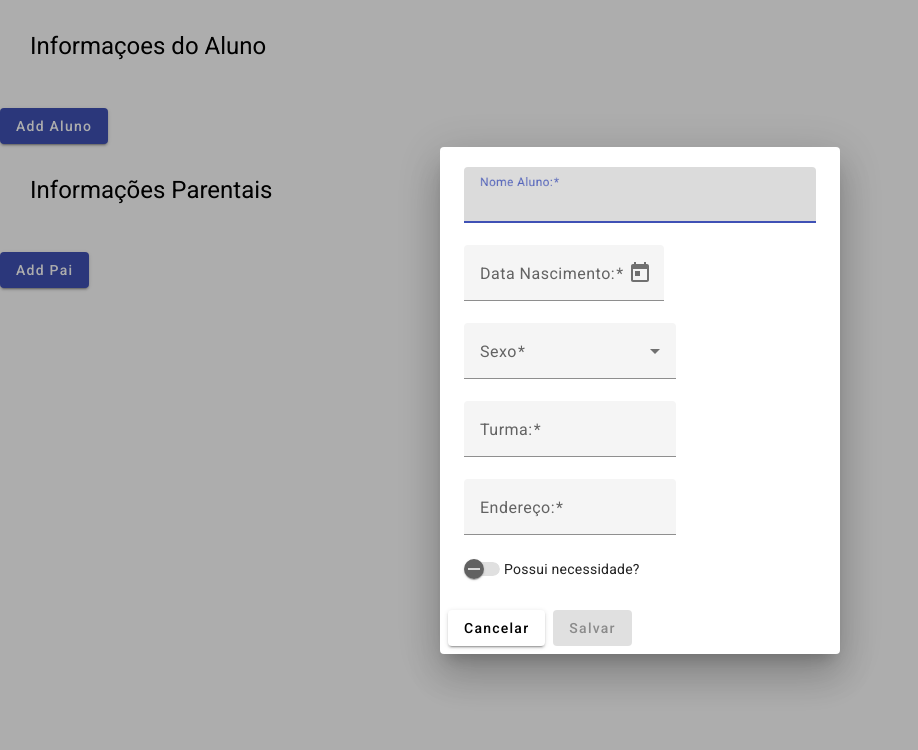
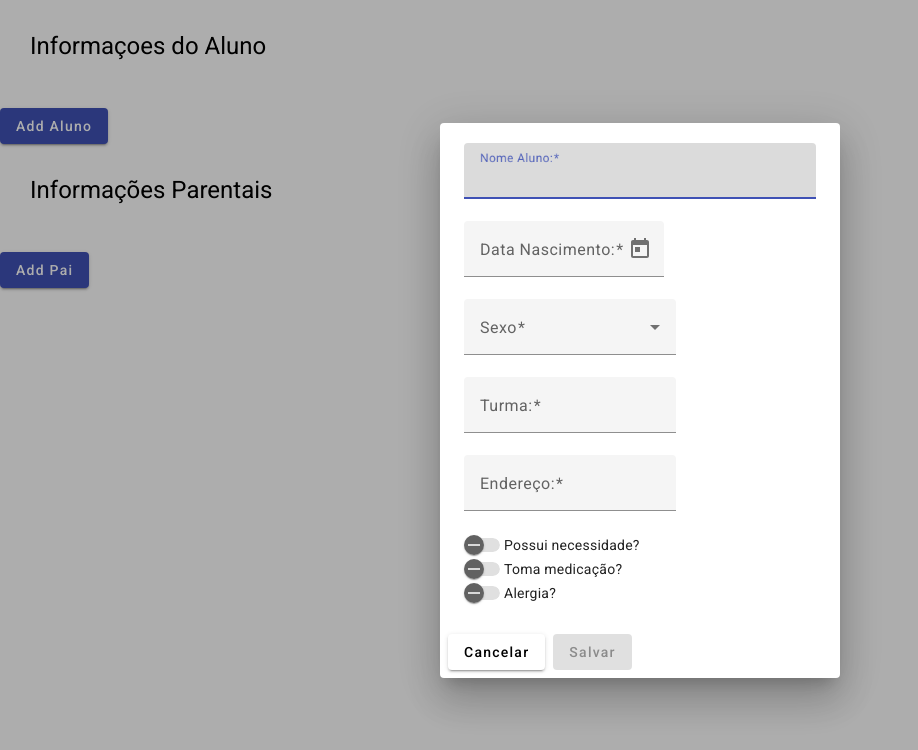
Before and after one commit to MacielMjose/app-escolar, an Angular app: page / in a window 1280 px wide. Both pictures are taken after a click on the button "Add Aluno". Shown: the top 750 px of the page, without its empty margins (0-918 px from the left). Built offline with nearby package versions, Linux system fonts and the light colour scheme.

Commit message:
add optional questions for aluno form

```diff
--- a/src/app/components/add-aluno-dialog/add-aluno-dialog.component.html
+++ b/src/app/components/add-aluno-dialog/add-aluno-dialog.component.html
@@ -53,12 +53,32 @@
   </mat-form-field>
 
   <div>
-    <mat-slide-toggle [(ngModel)]="isToggled" name="isToggled">Possui necessidade?</mat-slide-toggle>
+    <mat-slide-toggle [(ngModel)]="isToggledNecessidade" name="isToggledNecessidade">Possui necessidade?</mat-slide-toggle>
   </div>
 
-  <div *ngIf="isToggled">
+  <div *ngIf="isToggledNecessidade">
     <mat-form-field class="necessidade">
-      <textarea matInput  [required]="true" name="textNecessidade"></textarea>
+      <textarea placeholder="descreva a necessidade" matInput [required]="true" [(ngModel)]="data.necessidade" name="necessidadeTexto"></textarea>
+    </mat-form-field>
+  </div>
+
+  <div>
+    <mat-slide-toggle [(ngModel)]="isToggledMedicacao" name="isToggledMedicacao">Toma medicação?</mat-slide-toggle>
+  </div>
+
+  <div *ngIf="isToggledMedicacao">
+    <mat-form-field class="medicacao">
+      <textarea placeholder="descreva a medicação e dosagem" matInput [required]="true" [(ngModel)]="data.medicacao" name="medicacao"></textarea>
+    </mat-form-field>
+  </div>
+
+  <div>
+    <mat-slide-toggle [(ngModel)]="isToggledAlergia" name="isToggledAlergia">Alergia?</mat-slide-toggle>
+  </div>
+
+  <div *ngIf="isToggledAlergia">
+    <mat-form-field class="necessidade">
+      <textarea placeholder="descreva a alergia" matInput [required]="true" [(ngModel)]="data.alergia" name="alergia"></textarea>
     </mat-form-field>
   </div>
 
--- a/src/app/components/add-aluno-dialog/add-aluno-dialog.component.ts
+++ b/src/app/components/add-aluno-dialog/add-aluno-dialog.component.ts
@@ -9,7 +9,9 @@ import { Aluno } from 'src/app/models/Aluno';
   styleUrls: ['./add-aluno-dialog.component.scss']
 })
 export class AddAlunoDialogComponent implements OnInit {
-  isToggled!:Boolean;
+  isToggledNecessidade!:Boolean;
+  isToggledMedicacao!:Boolean;
+  isToggledAlergia!:Boolean;
 
   constructor(
     @Inject(MAT_DIALOG_DATA)
@@ -23,7 +25,9 @@ export class AddAlunoDialogComponent implements OnInit {
   }
 
   ngOnInit(): void {
-    this.isToggled = false;
+    this.isToggledNecessidade = false;
+    this.isToggledAlergia = false;
+    this.isToggledMedicacao = false;
   }
 
   onSumbit(): void{
@@ -36,6 +40,7 @@ export class AddAlunoDialogComponent implements OnInit {
     this.data.nome = '';
     this.data.turma = '';
     this.data.sexo = '';
+    this.data.necessidade = undefined;
     this.data.dataNascimento = new Date();
     this.dialogRef.close();
   }
--- a/src/app/components/home-component/home-component.component.ts
+++ b/src/app/components/home-component/home-component.component.ts
@@ -35,6 +35,9 @@ export class HomeComponentComponent {
               sexo: element.sexo,
               turma: element.turma,
               endereco: element.endereco,
+              necessidade: element.necessidade,
+              medicacao: element.medicacao,
+              alergia: element.alergia
             },
     });
   }
--- a/src/app/models/Aluno.ts
+++ b/src/app/models/Aluno.ts
@@ -1,7 +1,10 @@
-export interface Aluno{
-    nome: string
-    dataNascimento: Date
-    turma: string //talvez trocar por enum
-    endereco: string
-    sexo: string
+export interface Aluno {
+  nome: string;
+  dataNascimento: Date;
+  turma: string; //talvez trocar por enum
+  endereco: string;
+  sexo: string;
+  necessidade?: string;
+  medicacao?:string;
+  alergia?:string;
 }
```
